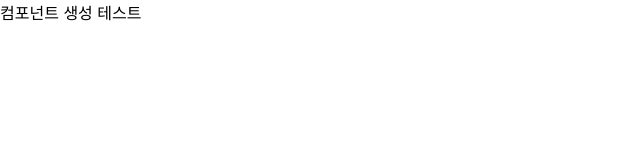
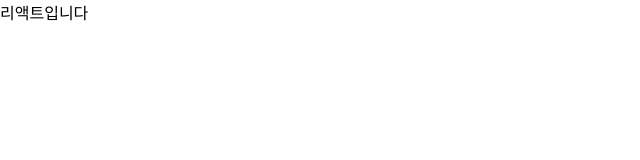
Before and after one commit to happyGGang/hello-react, a React (Create React App) app: page / in a window 1280 px wide. Shown: the top 160 px of the page, without its empty margins (0-640 px from the left). Built offline with nearby package versions, Linux system fonts and the light colour scheme.

Commit message:
props 써보기

```diff
--- a/src/App.js
+++ b/src/App.js
@@ -2,7 +2,8 @@ import MyComponent from "./MyComponent";
 import './App.css';
 
 function App() {
-  return <MyComponent/>
+  const name = '리액트'
+  return <MyComponent name={name}/>
 }
 
 export default App;
--- a/src/MyComponent.js
+++ b/src/MyComponent.js
@@ -1,7 +1,8 @@
-const  MyComponent = () => {
+const  MyComponent = (props) => {
   return (
-    <div>컴포넌트 생성 테스트</div>
+    <div>{props.name}입니다</div>
   )
 }
 
+
 export default MyComponent;
```
